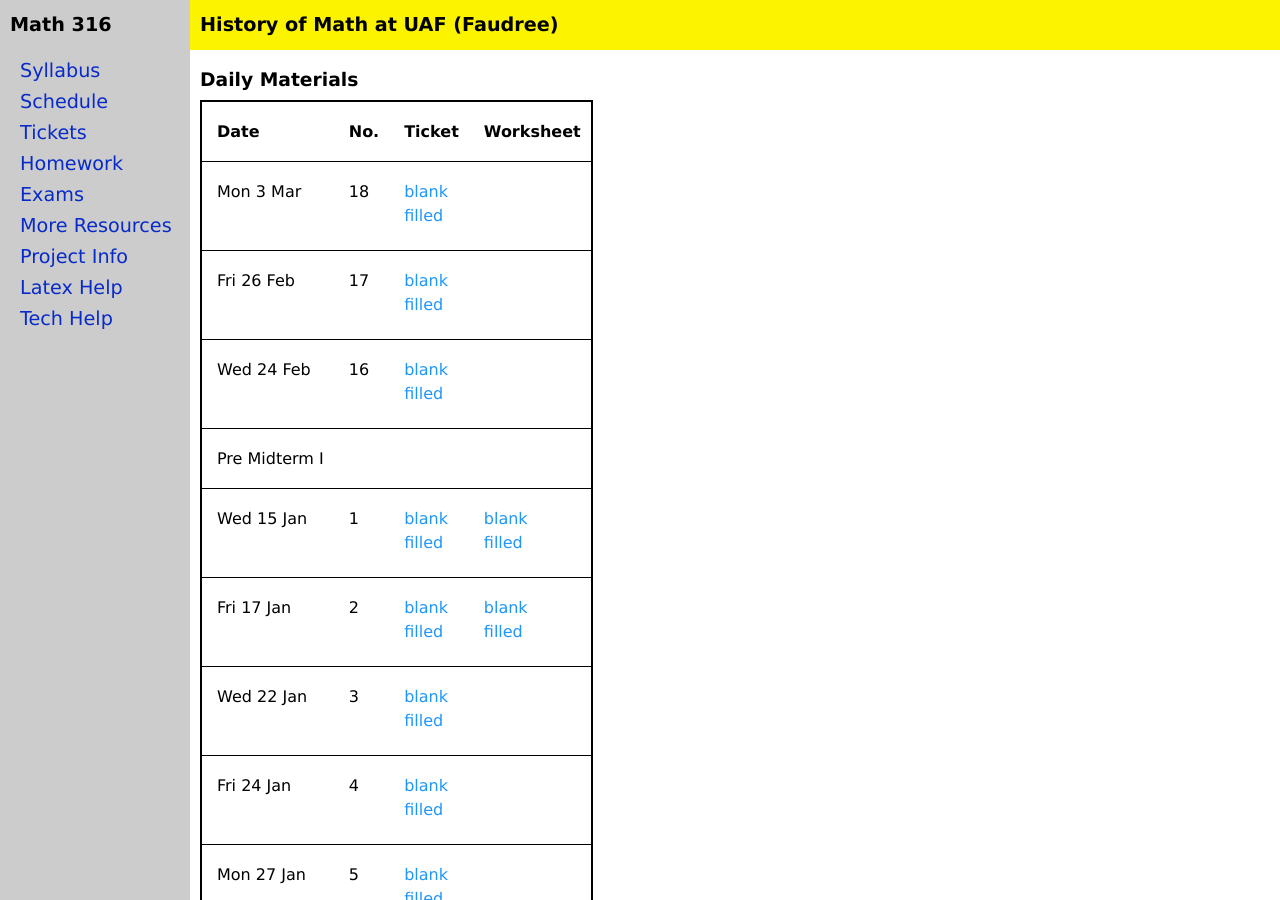
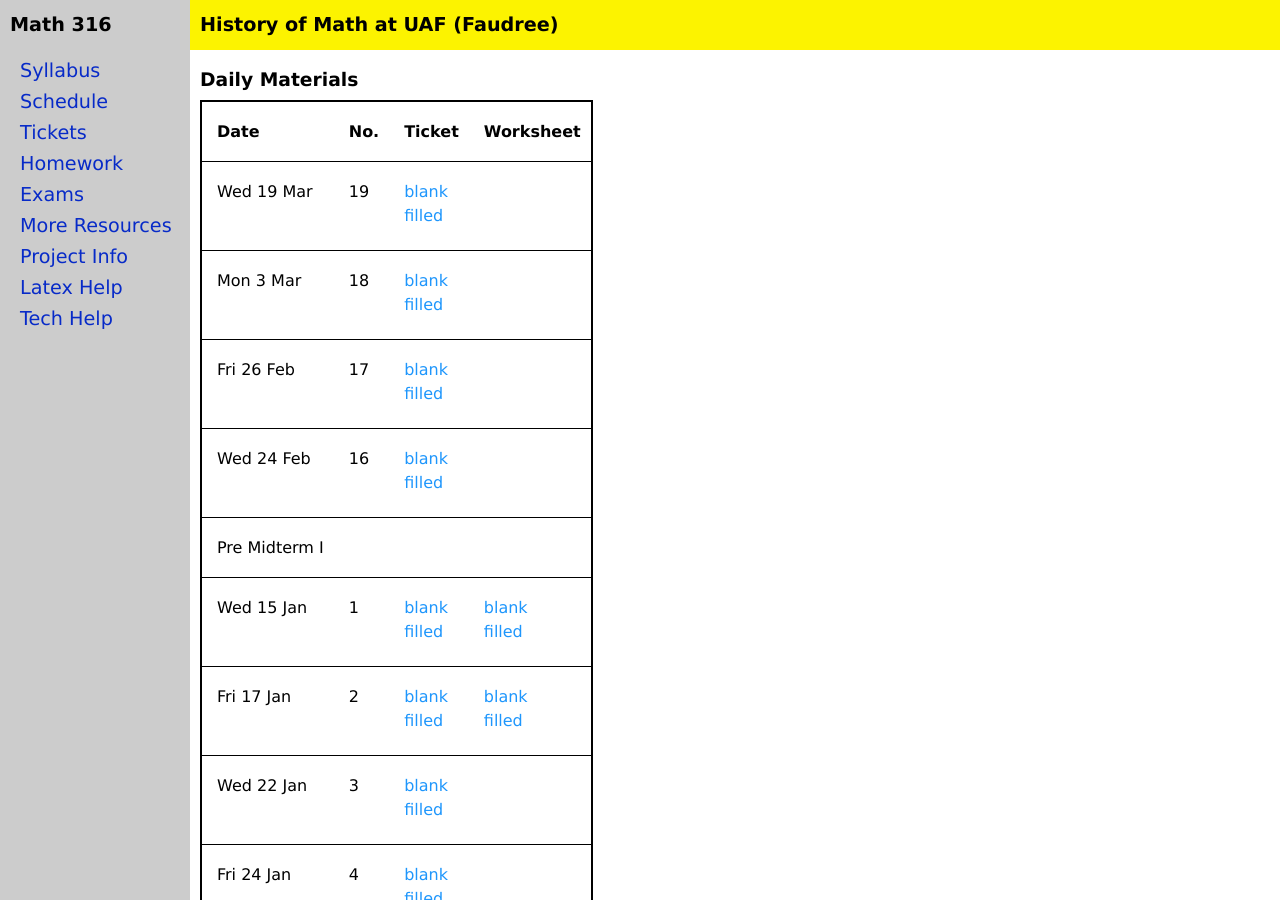
Before and after one commit to jrfaudree/HOM, a Jekyll site: the page built from tickets.md, in a window 1280 px wide and 900 px high. Built offline with Jekyll 4.4.1, drawn with Linux system fonts in a browser that asks for light colours.

Commit message:
Update ticket_s2025.yml

```diff
--- a/_data/ticket_s2025.yml
+++ b/_data/ticket_s2025.yml
@@ -1,3 +1,7 @@
+- day: Wed 19 Mar
+  number: "19"
+  ticket: https://jrfaudree.github.io/HOM/assets/tickets/t19.pdf
+  tfilled: https://jrfaudree.github.io/HOM/assets/tickets/t18s.pdf
 - day: Mon 3 Mar
   number: "18"
   ticket: https://jrfaudree.github.io/HOM/assets/tickets/t18.pdf
```
